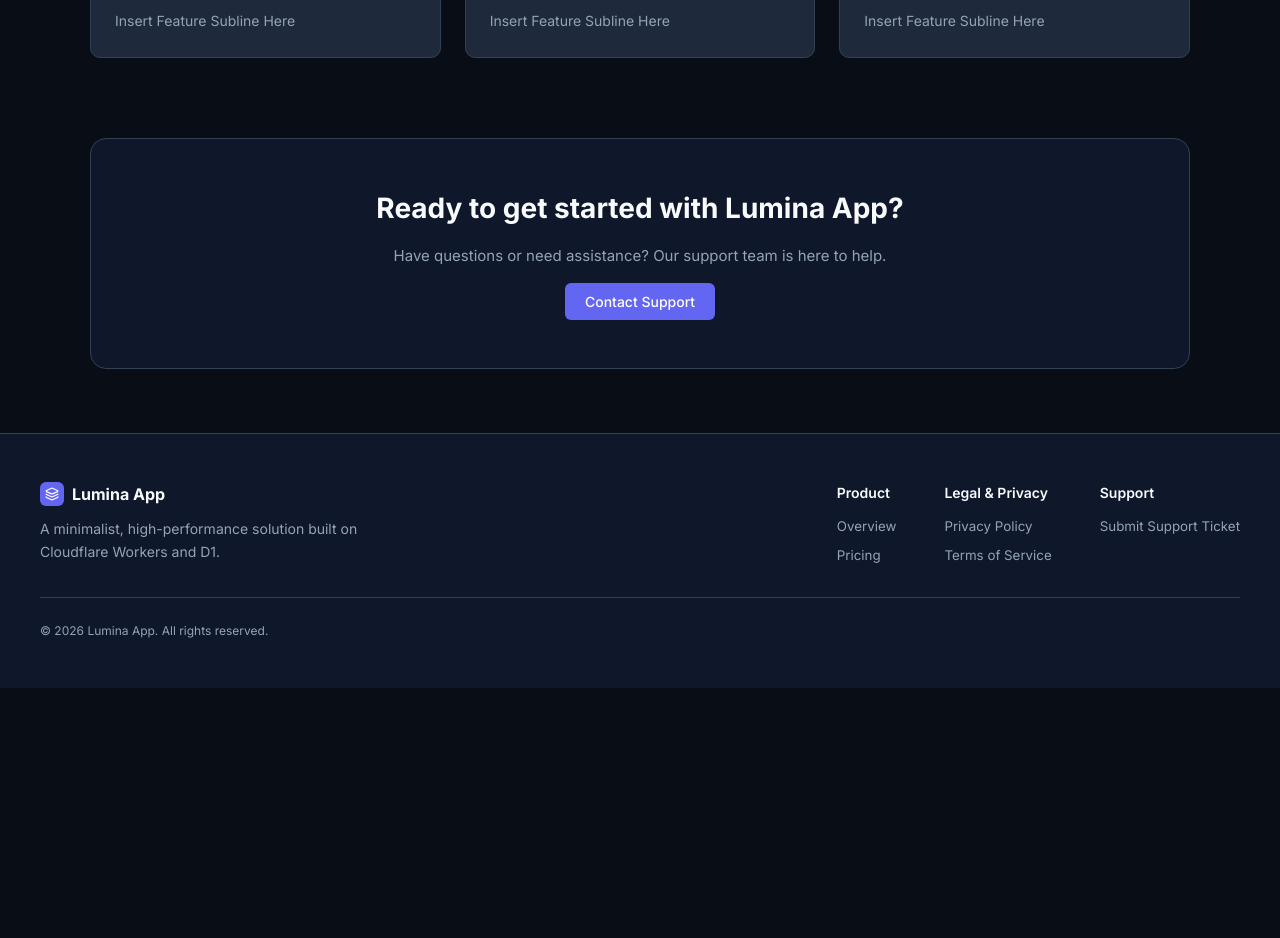
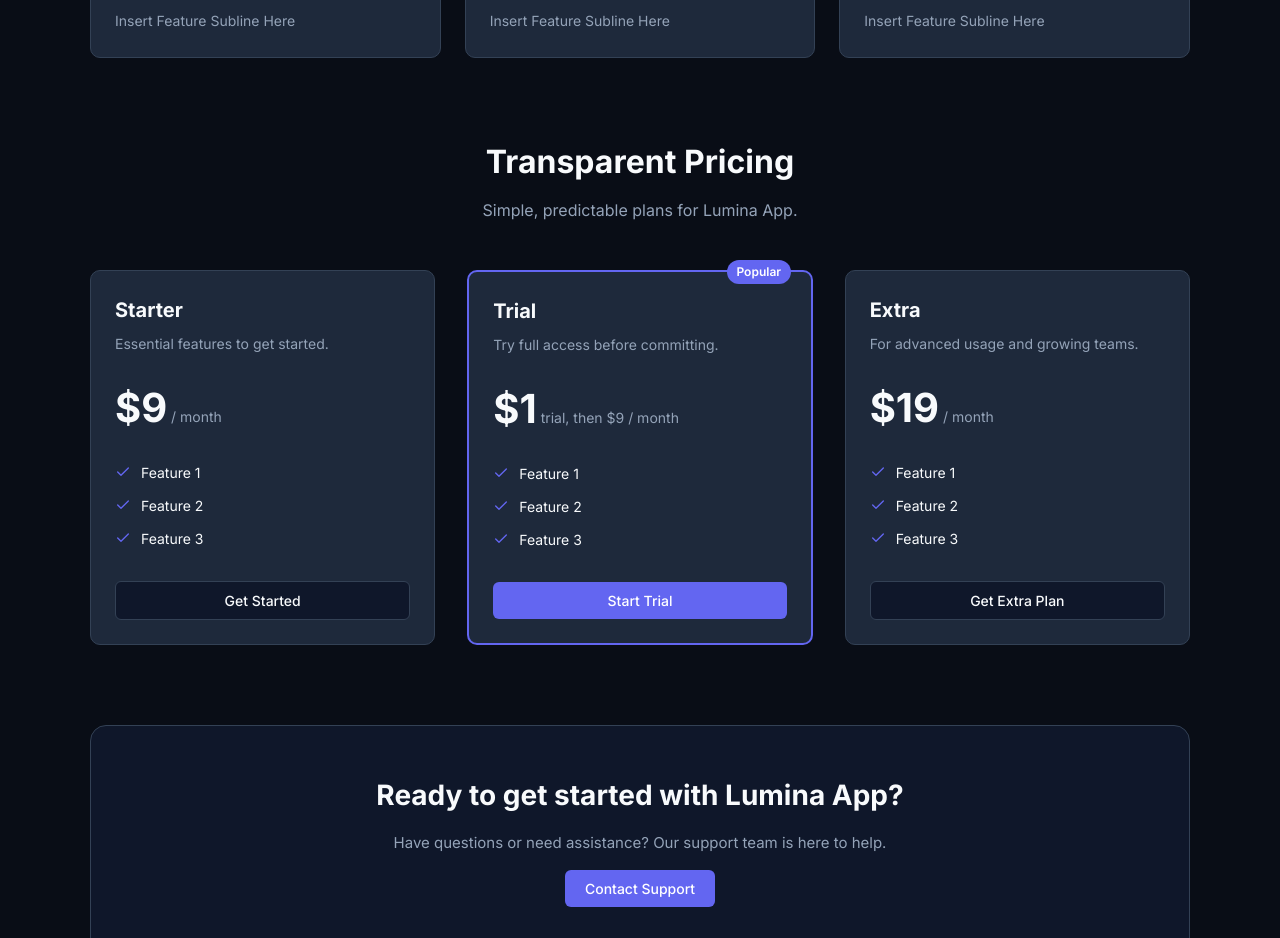
Before and after one commit to lukeschafer/app-boilerplate, a React (Vite) app: page / in a window 1280 px wide. Shown: the part 1180-2118 px from the top of the page. Before the commit the page ends 1868 px from the top, so only its background shows below. Built offline with nearby package versions, Linux system fonts and the light colour scheme.

Commit message:
feat: embed pricing grid section on main landing page

```diff
--- a/src/ui/pages/LandingPage.tsx
+++ b/src/ui/pages/LandingPage.tsx
@@ -1,5 +1,5 @@
 import React from 'react';
-import { ArrowRight, Star, Layers } from 'lucide-react';
+import { ArrowRight, Star, Layers, Check } from 'lucide-react';
 import { BRANDING } from '../../config/branding';
 import { ProductScreenshot } from '../components/ProductScreenshot';
 
@@ -94,6 +94,98 @@ export const LandingPage: React.FC<LandingPageProps> = ({ onNavigate, onOpenHelp
         </div>
       </section>
 
+      {/* Pricing Section */}
+      <section style={{ maxWidth: '1100px', margin: '0 auto', width: '100%' }}>
+        <div style={{ textAlign: 'center', marginBottom: '3rem' }}>
+          <h2 style={{ fontSize: '2rem', fontWeight: 700, marginBottom: '0.75rem' }}>Transparent Pricing</h2>
+          <p style={{ color: 'var(--text-muted)', fontSize: '1rem' }}>Simple, predictable plans for {BRANDING.appName}.</p>
+        </div>
+
+        <div style={{ display: 'grid', gridTemplateColumns: 'repeat(auto-fit, minmax(300px, 1fr))', gap: '2rem' }}>
+          {/* Starter Plan */}
+          <div className="card" style={{ display: 'flex', flexDirection: 'column' }}>
+            <div style={{ marginBottom: '1.5rem' }}>
+              <h3 style={{ fontSize: '1.25rem', fontWeight: 700, marginBottom: '0.5rem' }}>Starter</h3>
+              <p style={{ fontSize: '0.875rem', color: 'var(--text-muted)' }}>Essential features to get started.</p>
+            </div>
+
+            <div style={{ marginBottom: '1.5rem' }}>
+              <span style={{ fontSize: '2.5rem', fontWeight: 800 }}>$9</span>
+              <span style={{ color: 'var(--text-muted)', fontSize: '0.875rem' }}> / month</span>
+            </div>
+
+            <ul style={{ listStyle: 'none', display: 'flex', flexDirection: 'column', gap: '0.75rem', marginBottom: '2rem', fontSize: '0.875rem' }}>
+              {['Feature 1', 'Feature 2', 'Feature 3'].map((feat, idx) => (
+                <li key={idx} style={{ display: 'flex', alignItems: 'center', gap: '0.625rem' }}>
+                  <Check size={16} color="var(--accent)" />
+                  <span>{feat}</span>
+                </li>
+              ))}
+            </ul>
+
+            <button className="btn-secondary" style={{ marginTop: 'auto', width: '100%', justifyContent: 'center' }} onClick={() => onNavigate('/dashboard')}>
+              Get Started
+            </button>
+          </div>
+
+          {/* Trial Plan */}
+          <div className="card" style={{ display: 'flex', flexDirection: 'column', borderColor: 'var(--accent)', borderWidth: '2px', position: 'relative' }}>
+            <div style={{ position: 'absolute', top: '-12px', right: '20px', backgroundColor: 'var(--accent)', color: '#ffffff', fontSize: '0.75rem', fontWeight: 600, padding: '0.2rem 0.6rem', borderRadius: '9999px' }}>
+              Popular
+            </div>
+
+            <div style={{ marginBottom: '1.5rem' }}>
+              <h3 style={{ fontSize: '1.25rem', fontWeight: 700, marginBottom: '0.5rem' }}>Trial</h3>
+              <p style={{ fontSize: '0.875rem', color: 'var(--text-muted)' }}>Try full access before committing.</p>
+            </div>
+
+            <div style={{ marginBottom: '1.5rem' }}>
+              <span style={{ fontSize: '2.5rem', fontWeight: 800 }}>$1</span>
+              <span style={{ color: 'var(--text-muted)', fontSize: '0.875rem' }}> trial, then $9 / month</span>
+            </div>
+
+            <ul style={{ listStyle: 'none', display: 'flex', flexDirection: 'column', gap: '0.75rem', marginBottom: '2rem', fontSize: '0.875rem' }}>
+              {['Feature 1', 'Feature 2', 'Feature 3'].map((feat, idx) => (
+                <li key={idx} style={{ display: 'flex', alignItems: 'center', gap: '0.625rem' }}>
+                  <Check size={16} color="var(--accent)" />
+                  <span>{feat}</span>
+                </li>
+              ))}
+            </ul>
+
+            <button className="btn-primary" style={{ marginTop: 'auto', width: '100%', justifyContent: 'center' }} onClick={() => onNavigate('/dashboard')}>
+              Start Trial
+            </button>
+          </div>
+
+          {/* Extra Plan */}
+          <div className="card" style={{ display: 'flex', flexDirection: 'column' }}>
+            <div style={{ marginBottom: '1.5rem' }}>
+              <h3 style={{ fontSize: '1.25rem', fontWeight: 700, marginBottom: '0.5rem' }}>Extra</h3>
+              <p style={{ fontSize: '0.875rem', color: 'var(--text-muted)' }}>For advanced usage and growing teams.</p>
+            </div>
+
+            <div style={{ marginBottom: '1.5rem' }}>
+              <span style={{ fontSize: '2.5rem', fontWeight: 800 }}>$19</span>
+              <span style={{ color: 'var(--text-muted)', fontSize: '0.875rem' }}> / month</span>
+            </div>
+
+            <ul style={{ listStyle: 'none', display: 'flex', flexDirection: 'column', gap: '0.75rem', marginBottom: '2rem', fontSize: '0.875rem' }}>
+              {['Feature 1', 'Feature 2', 'Feature 3'].map((feat, idx) => (
+                <li key={idx} style={{ display: 'flex', alignItems: 'center', gap: '0.625rem' }}>
+                  <Check size={16} color="var(--accent)" />
+                  <span>{feat}</span>
+                </li>
+              ))}
+            </ul>
+
+            <button className="btn-secondary" style={{ marginTop: 'auto', width: '100%', justifyContent: 'center' }} onClick={() => onNavigate('/dashboard')}>
+              Get Extra Plan
+            </button>
+          </div>
+        </div>
+      </section>
+
       {/* Support CTA Banner */}
       <section style={{ maxWidth: '1100px', margin: '0 auto', width: '100%' }}>
         <div
```
